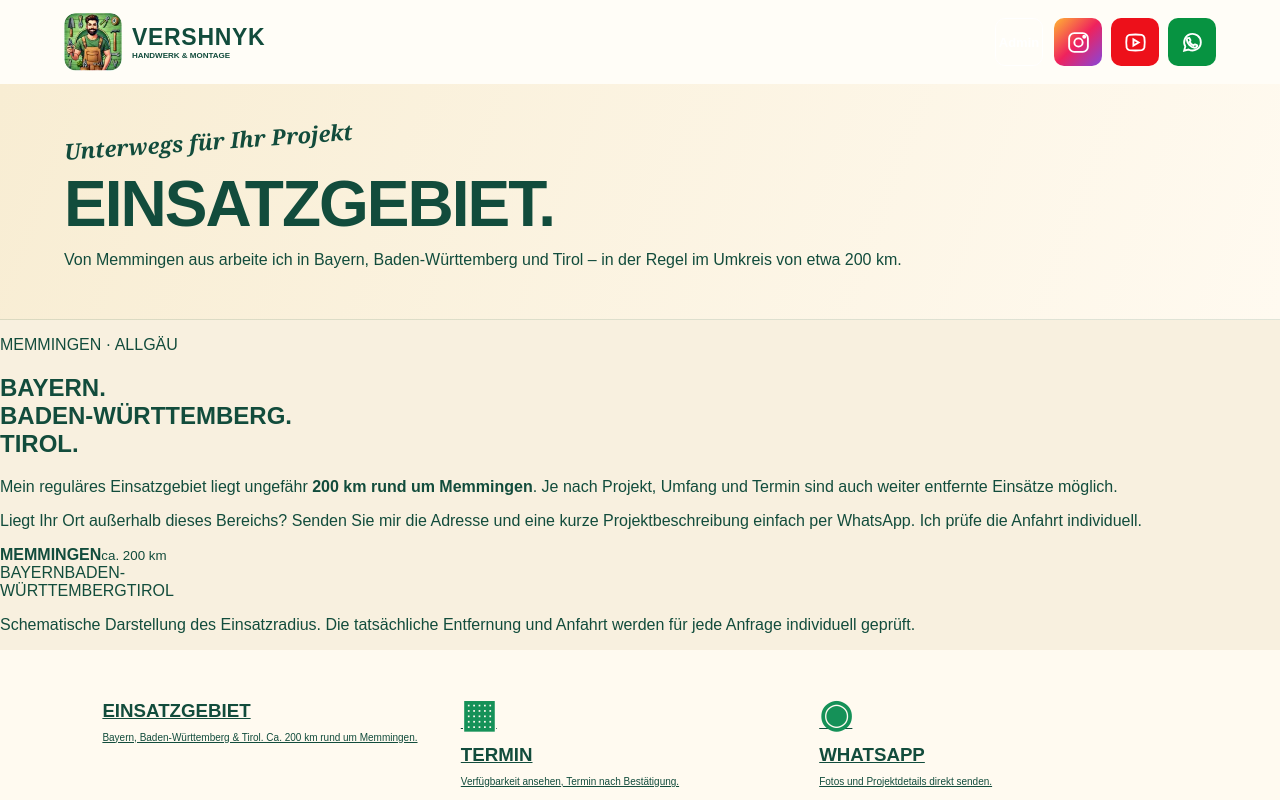
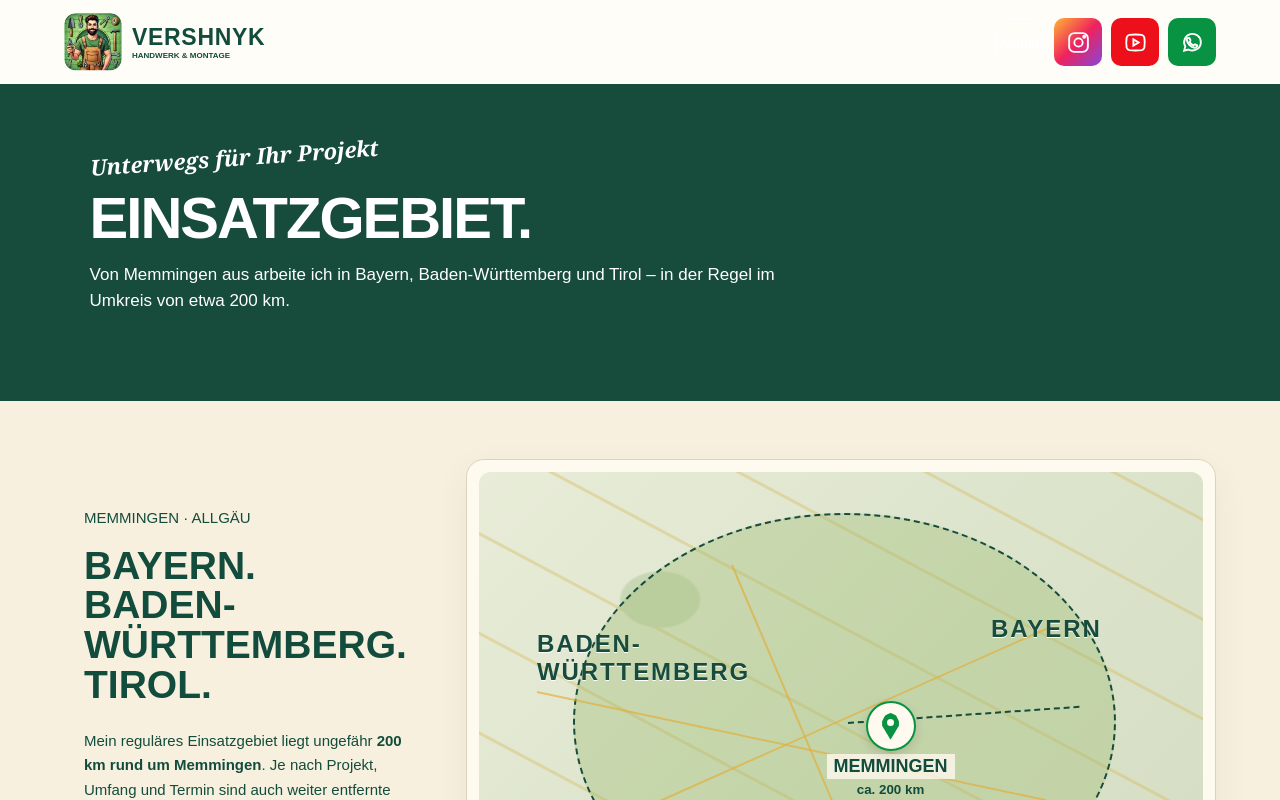
Before and after one commit to ch-ua/vershnyk-com, a Next.js app: page /einsatzgebiet in a window 1280 px wide. Shown: the top 800 px of the page. Built offline with nearby package versions, Linux system fonts and the light colour scheme.

Commit message:
Style Einsatzgebiet page with static 200 km Memmingen map and unified info strip

```diff
--- a/src/app/globals.css
+++ b/src/app/globals.css
@@ -467,3 +467,32 @@
  .priceBlock{margin-top:12px;margin-bottom:9px} /* 4: -50% */
  .heroCopy .heroWa{margin-top:18px} /* 5: +100% */
 }
+
+
+/* Unified linked info strip */
+.contactStrip{display:grid;grid-template-columns:repeat(3,1fr);gap:22px;padding:44px 5%;background:#f8f0df}
+.contactStripItem{min-height:255px;padding:38px;border:1px solid #ded2ba;border-radius:14px;background:#fffaf0;text-decoration:none;color:#073e31;display:flex;flex-direction:column;align-items:flex-start;justify-content:center;transition:transform .2s,box-shadow .2s}
+.contactStripItem:hover{transform:translateY(-3px);box-shadow:0 10px 28px #173f3418}
+.contactStripItem:nth-child(3){background:#155744;color:#fff;border-color:#155744}
+.contactStripItem>b{font-size:38px;line-height:1;color:#079341;margin-bottom:20px}
+.contactStripItem:nth-child(3)>b{color:#f4c331}
+.contactStripItem h3{font-size:22px;margin:10px 0}.contactStripItem p{font-size:13px;line-height:1.55;margin:0;max-width:360px}
+.mapPinIcon{width:58px;height:58px;border:2px solid #079341;border-radius:50%;display:grid;place-items:center;position:relative}
+.mapPinIcon:before{content:"";width:20px;height:27px;background:#079341;clip-path:polygon(50% 100%,8% 48%,8% 31%,22% 10%,50% 0,78% 10%,92% 31%,92% 48%);border-radius:50%}
+.mapPinIcon i{position:absolute;width:7px;height:7px;background:#fffaf0;border-radius:50%;top:16px}
+
+/* Einsatzgebiet page + static map */
+.areaHero{background:#174b3c;color:#fff;padding:68px 7%}.areaHero h1{font-size:58px;margin:8px 0 16px}.areaLead{max-width:720px;font-size:17px;line-height:1.55}
+.areaContent{display:grid;grid-template-columns:.72fr 1.5fr;gap:42px;padding:58px 5%;background:#f8f0df;align-items:stretch}
+.areaText{padding:32px 12px 32px 20px}.areaText h2{font-size:39px;line-height:1.02;margin:10px 0 24px}.areaText>p{font-size:15px;line-height:1.65;max-width:470px}
+.areaMapCard{background:#fffaf0;border:1px solid #ded2ba;border-radius:18px;padding:12px;box-shadow:0 12px 35px #173f3410}.areaMapCard>p{font-size:10px;line-height:1.5;opacity:.68;padding:2px 12px 4px}
+.areaMapVisual{height:510px;border-radius:12px;overflow:hidden;position:relative;background:
+ radial-gradient(ellipse at 70% 70%,#d9d1b0 0 2%,transparent 2.4%),
+ radial-gradient(ellipse at 25% 25%,#c8d8b6 0 5%,transparent 5.4%),
+ repeating-linear-gradient(28deg,transparent 0 42px,#d7b95c66 43px 45px,transparent 46px 88px),
+ linear-gradient(135deg,#e8ecd8,#dce4cc 48%,#d4ddc2)}
+.areaMapVisual:before{content:"";position:absolute;inset:8% 12% 10% 13%;border:2px dashed #174b3c;border-radius:50%;background:#9fbd7460}
+.areaMapVisual:after{content:"";position:absolute;left:51%;top:49%;width:32%;border-top:2px dashed #174b3c;transform:rotate(-4deg);transform-origin:left}
+.radiusCircle{position:absolute;z-index:4;left:48%;top:45%;display:flex;flex-direction:column;align-items:center;gap:3px}.radiusCircle .large{width:50px;height:50px;background:#fffaf0;box-shadow:0 4px 12px #0002}.radiusCircle strong{font-size:18px;background:#fffaf0cc;padding:2px 7px}.radiusCircle small{font-weight:800}.mapLabel{position:absolute;z-index:3;font-size:24px;font-weight:900;letter-spacing:.08em;color:#174b3c;text-shadow:0 1px #fff}.mapLabel.bayern{right:14%;top:28%}.mapLabel.bw{left:8%;top:31%}.mapLabel.tirol{right:22%;bottom:12%}
+.mapRoad{position:absolute;height:2px;background:#e3ae39aa;transform-origin:left}.mapRoad.r1{width:72%;left:8%;top:43%;transform:rotate(12deg)}.mapRoad.r2{width:60%;left:24%;top:65%;transform:rotate(-24deg)}.mapRoad.r3{width:55%;left:35%;top:18%;transform:rotate(67deg)}
+@media(max-width:800px){.contactStrip{grid-template-columns:1fr;padding:26px 4%;gap:12px}.contactStripItem{min-height:160px;padding:24px}.areaHero{padding:48px 6%}.areaHero h1{font-size:38px}.areaContent{grid-template-columns:1fr;padding:30px 4%;gap:18px}.areaText{padding:12px}.areaText h2{font-size:30px}.areaMapVisual{height:380px}.mapLabel{font-size:16px}.mapLabel.bw{left:4%}.radiusCircle{left:43%}}
```
